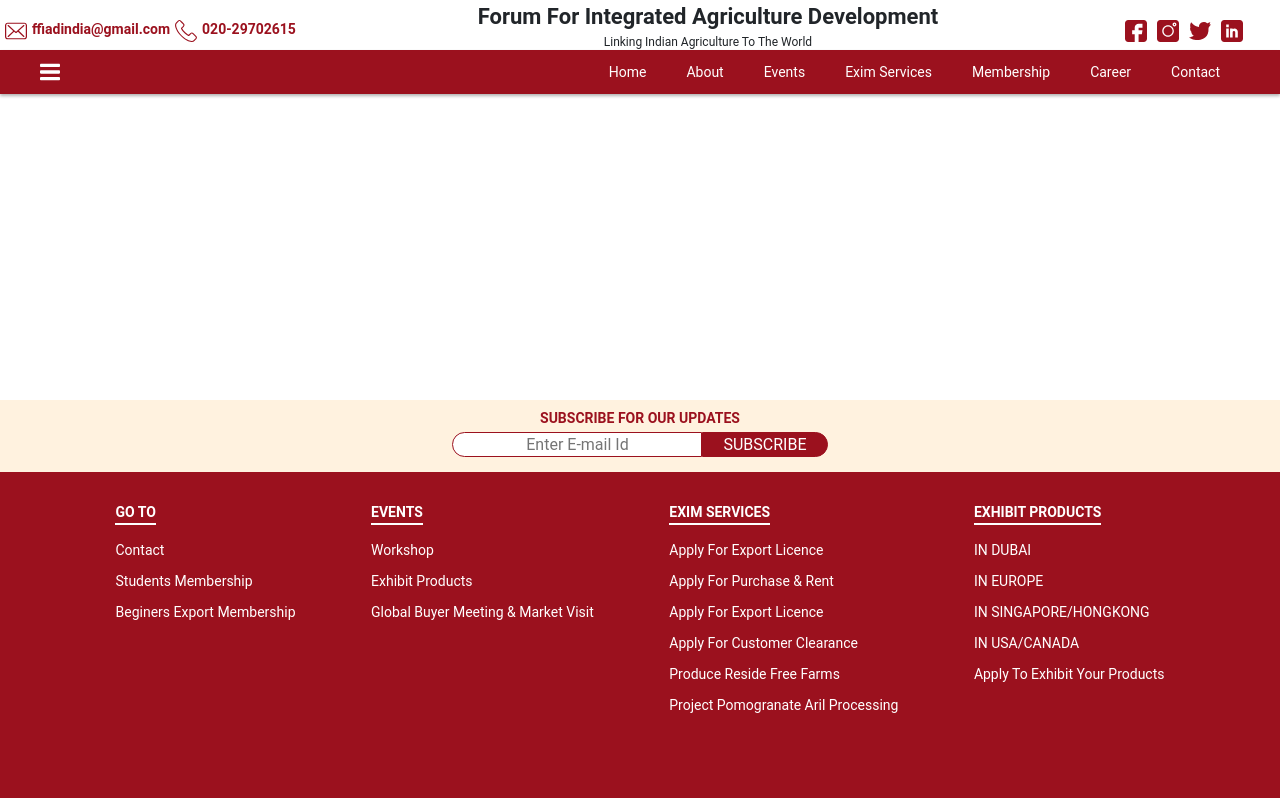
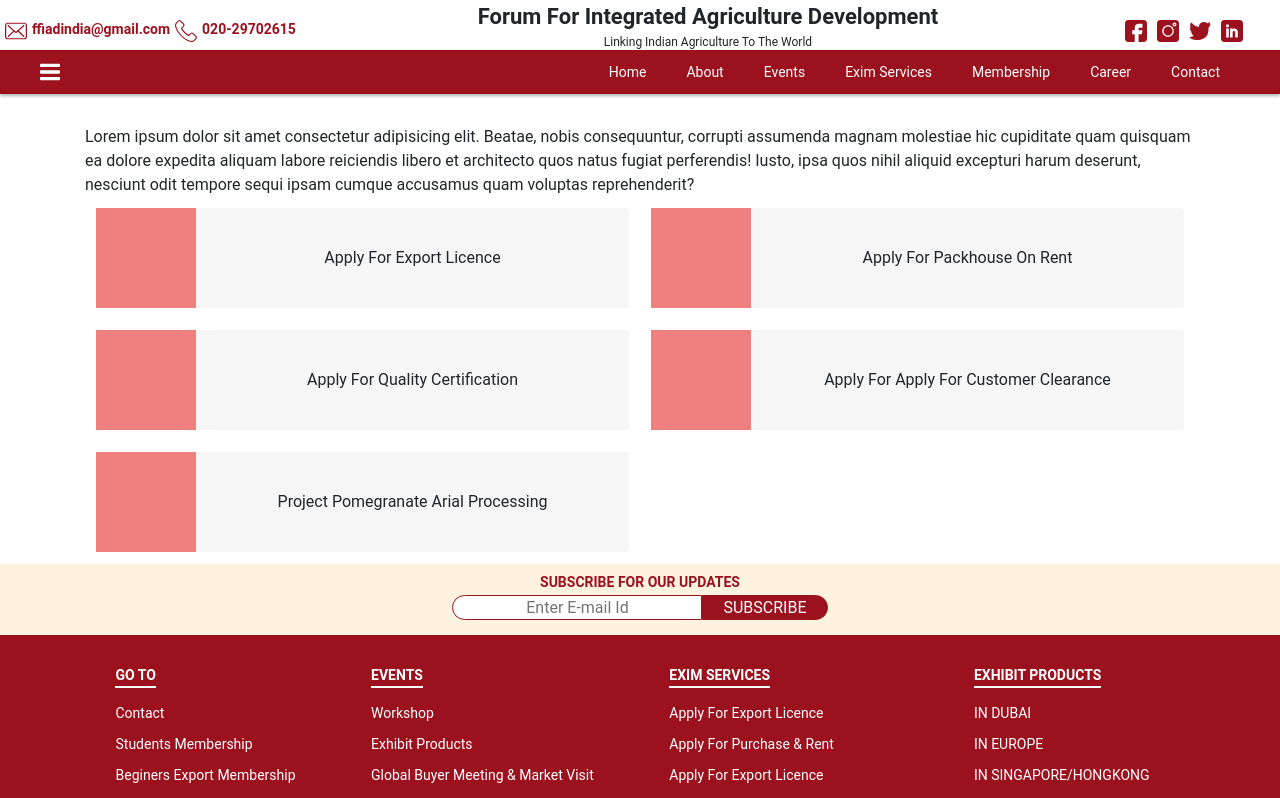
Before and after one commit to rkk10/ffiad-webapp, an Angular app: page /exim-services in a window 1280 px wide. Before the commit this address led to /. Shown: the top 798 px of the page. Built offline with nearby package versions, Linux system fonts and the light colour scheme.

Commit message:
services module and component created

```diff
--- a/src/app/app-routing.module.ts
+++ b/src/app/app-routing.module.ts
@@ -23,7 +23,13 @@
     path: 'about',
     pathMatch: 'full',
     loadChildren: './pages/about/about.module#AboutModule'
+  },
+  {
+    path: 'exim-services',
+    pathMatch: 'full',
+    loadChildren: './pages/exim-services/exim-services.module#EximServicesModule'
   }
+
   // { path: 'home',
   //   loadChildren: './pages/home/home.module#HomeModule'
   // }
--- /dev/null
+++ b/src/app/pages/exim-services/exim-services/exim-services.component.css
@@ -0,0 +1,23 @@
+.service-box{
+  height: 100px;
+  width: 48%;
+  /* padding: 10px 20px; */
+  margin: 1%;
+  background-color: rgba(168, 168, 168, 0.1);
+  display: flex;
+  border-radius: 3px;
+}
+.service-logo{
+  width: 100px;
+  height: 100%;
+  background-color: lightcoral;
+}
+.service-name{
+  height: 100%;
+  flex: 1;
+  display: flex;
+  justify-content: center;
+  align-items: center;
+  word-wrap: wrap;
+  padding: 10px;
+}
--- /dev/null
+++ b/src/app/pages/exim-services/exim-services/exim-services.component.html
@@ -0,0 +1,39 @@
+<div class="container-fluid" style="padding-top: 40px">
+  <div class="container">
+    <div class="services-info">
+      Lorem ipsum dolor sit amet consectetur adipisicing elit. Beatae, nobis consequuntur, corrupti assumenda magnam molestiae hic cupiditate quam quisquam ea dolore expedita aliquam labore reiciendis libero et architecto quos natus fugiat perferendis! Iusto, ipsa quos nihil aliquid excepturi harum deserunt, nesciunt odit tempore sequi ipsam cumque accusamus quam voluptas reprehenderit?
+    </div>
+  </div>
+  <div class="container d-flex flex-wrap">
+    <div class="service-box">
+      <div class="service-logo">
+
+      </div>
+      <p class="service-name">Apply For Export Licence</p>
+    </div>
+    <div class="service-box">
+        <div class="service-logo">
+
+        </div>
+        <p class="service-name">Apply For Packhouse On Rent</p>
+      </div>
+      <div class="service-box">
+          <div class="service-logo">
+
+          </div>
+          <p class="service-name">Apply For Quality Certification</p>
+        </div>
+        <div class="service-box">
+            <div class="service-logo">
+
+            </div>
+            <p class="service-name">Apply For Apply For Customer Clearance</p>
+          </div>
+          <div class="service-box">
+              <div class="service-logo">
+
+              </div>
+              <p class="service-name">Project Pomegranate Arial Processing</p>
+            </div>
+  </div>
+</div>
--- /dev/null
+++ b/src/app/pages/exim-services/exim-services/exim-services.component.ts
@@ -0,0 +1,15 @@
+import { Component, OnInit } from '@angular/core';
+
+@Component({
+  selector: 'app-exim-services',
+  templateUrl: './exim-services.component.html',
+  styleUrls: ['./exim-services.component.css']
+})
+export class EximServicesComponent implements OnInit {
+
+  constructor() { }
+
+  ngOnInit() {
+  }
+
+}
--- a/src/app/shared-components/header/header.component.html
+++ b/src/app/shared-components/header/header.component.html
@@ -17,7 +17,7 @@
         <li><a routerLink="homepage" routerLinkActive="router-link-active" >Home</a></li>
         <li><a routerLink="about">About</a></li>
         <li><a routerLink="events" routerLinkActive="router-link-active">Events</a></li>
-        <li><a href="#">Exim Services</a></li>
+        <li><a [routerLink]="['/exim-services']" routerLinkActive="router-link-active" >Exim Services</a></li>
         <li><a href="#">Membership</a></li>
         <li><a href="#">Career</a></li>
         <li><a [routerLink]="['/contact']" routerLinkActive="router-link-active" >Contact</a></li>
```
Also changed, not shown: src/app/pages/exim-services/exim-services-routing.module.ts (added, +16 -0 lines), src/app/pages/exim-services/exim-services.module.ts (added, +14 -0 lines), 1 other file (tests, documents, lock files or other folders).
